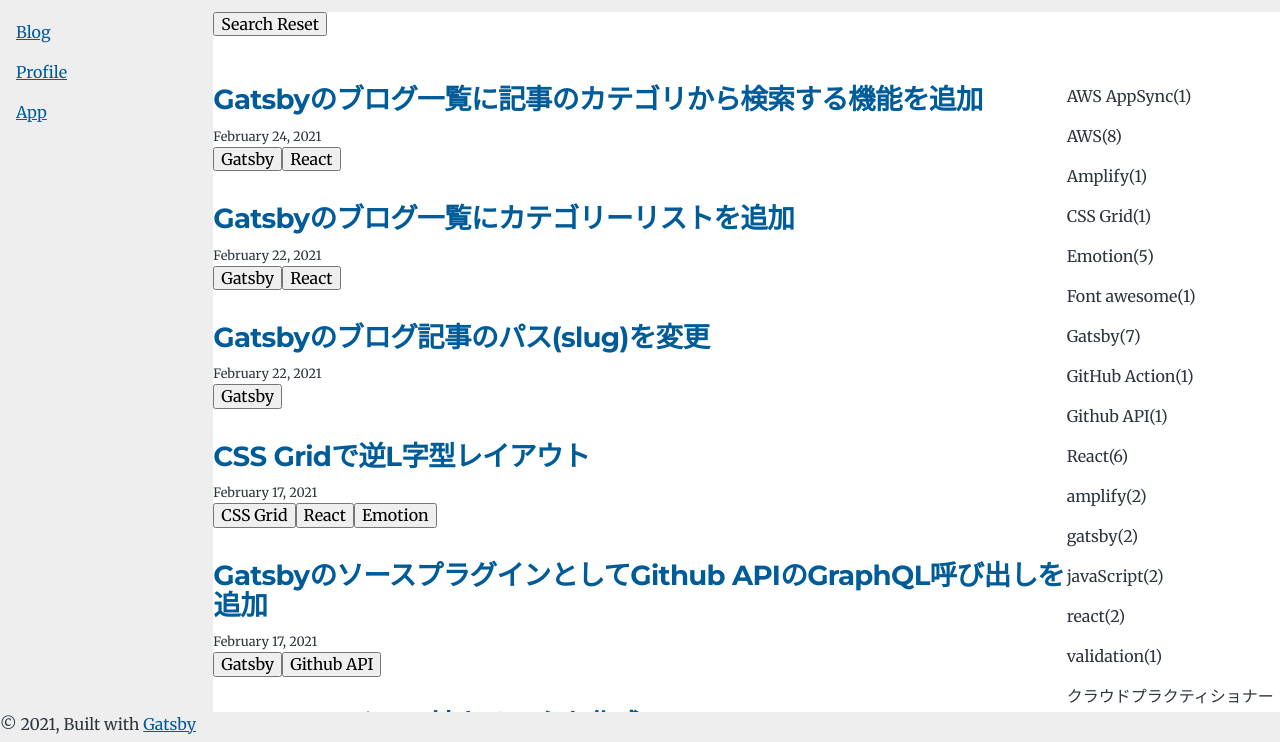
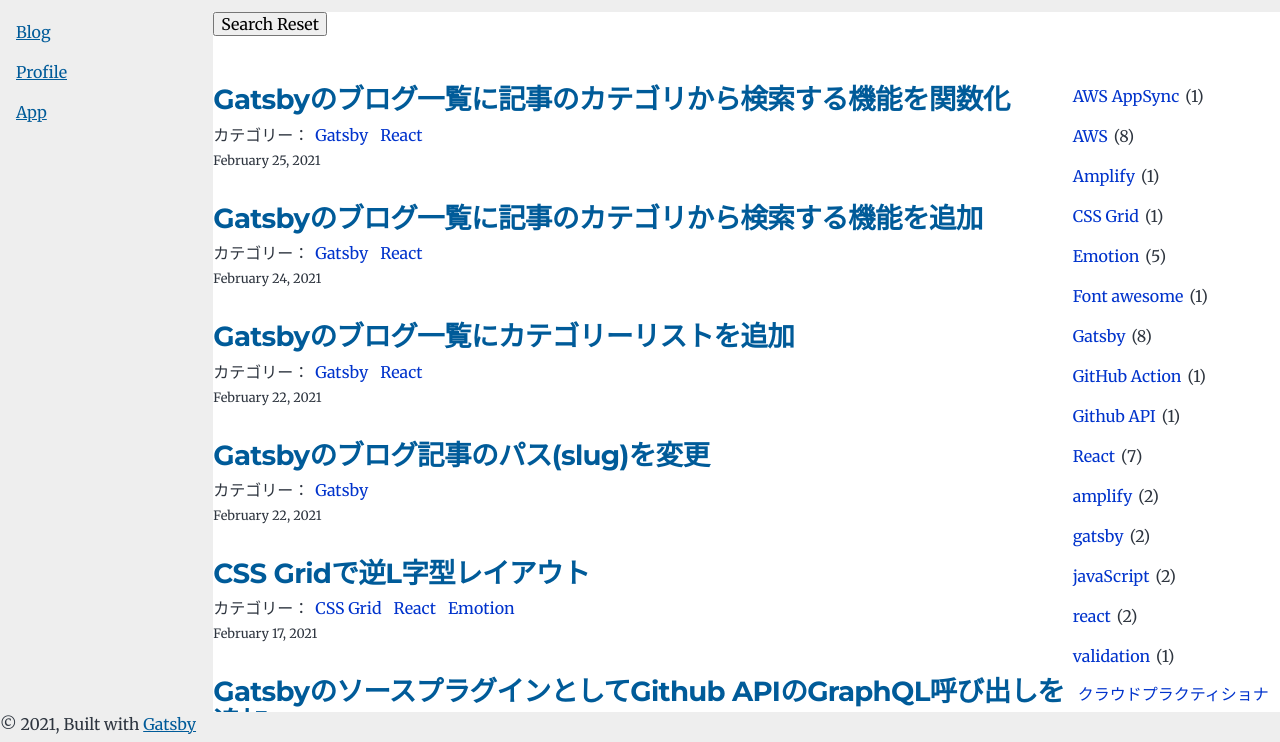
Before and after one commit to tatsu1109/my-blog, a Gatsby site: page / in a window 1280 px wide. Shown: the part 58-800 px from the top of the page. Built offline with nearby package versions, Linux system fonts and the light colour scheme; Gatsby itself is replaced by a stand-in of ours.

Commit message:
検索機能を関数化

```diff
--- /dev/null
+++ b/content/blog/20210225/index.md
@@ -0,0 +1,8 @@
+---
+title: Gatsbyのブログ一覧に記事のカテゴリから検索する機能を関数化
+date: 2021-02-25
+tags: ["Gatsby", "React"]
+---
+
+- カスタムフックは使用せず、単純に検索用ロジックのみ関数に抽出
+- カスタムフックをどこかで使ってみる
--- a/src/pages/index.js
+++ b/src/pages/index.js
@@ -1,8 +1,7 @@
 import React, { useState }from "react"
 import styled from "@emotion/styled"
-import { Link, graphql, useStaticQuery } from "gatsby"
+import { Link, graphql } from "gatsby"
 
-import Bio from "../components/bio"
 import Layout from "../components/layout"
 import SEO from "../components/seo"
 
@@ -20,9 +19,90 @@
   list-style-type:none;
 `
 
+const CategoryTag = styled.button`
+  cursor: pointer;
+  border: none;
+  outline: none;
+  background: transparent;
+  color: #0033cc;
+  &:hover {
+    text-decoration: underline;
+    color: #002080;
+  }
+`
 
-const BlogIndex = ({ location }) => {
-  const data = useStaticQuery(graphql`
+
+const BlogIndex = ({ data, location }) => {
+  const siteTitle = data.site.siteMetadata?.title || `Title`
+  // const posts = data.allMarkdownRemark.nodes
+  const tags = data.allMarkdownRemark.group
+  const [posts, setPosts] = useState(data.allMarkdownRemark.nodes)
+
+  return (
+    <Layout location={location} title={siteTitle}>
+      <SEO title="All posts" />
+      <button onClick={() => setPosts(data.allMarkdownRemark.nodes)}>Search Reset</button>
+      <Wrapper>
+        <BlogList style={{ listStyle: `none` }}>
+        {posts.map(post => {
+          const title = post.frontmatter.title || post.fields.slug
+
+          return (
+            <li key={post.fields.slug}>
+              <article
+                className="post-list-item"
+                itemScope
+                itemType="http://schema.org/Article"
+              >
+                <section>
+                  <h2>
+                    <Link to={post.fields.slug} itemProp="url">
+                      <span itemProp="headline">{title}</span>
+                    </Link>
+                  </h2>
+                  <div>
+                    カテゴリー：
+                    {post.frontmatter.tags !== null
+                      ? post.frontmatter.tags.map((tag, index) =>
+                        <CategoryTag key={index} onClick={() => setPosts(searchPost(posts, tag))}>{tag}</CategoryTag>
+                      )
+                      : <CategoryTag disabled>noTag</CategoryTag>}
+                  </div>
+                  <small>{post.frontmatter.date}</small>
+                </section>
+              </article>
+            </li>
+          )
+        })}
+        </BlogList>
+        <TagsList>
+          {
+            tags.map((tag, index) => {
+              return (
+                <li key={index}>
+                  <CategoryTag onClick={() => setPosts(searchPost(posts, tag.fieldValue))}>{tag.fieldValue}</CategoryTag>
+                  {`(${tag.totalCount})`}
+                </li>
+              )
+            })
+          }
+        </TagsList>
+      </Wrapper>
+    </Layout>
+  )
+}
+
+export default BlogIndex
+
+const searchPost = (posts, targetTag) => {
+  return posts.filter(post => {
+    if (post.frontmatter.tags !== null) {
+      return post.frontmatter.tags.find(tag => tag === targetTag)
+    }
+  })
+}
+
+export const pageQuery = graphql`
   query{
     site {
       siteMetadata {
@@ -50,94 +130,4 @@
           totalCount
       }
     }
-  }`)
-
-  const siteTitle = data.site.siteMetadata?.title || `Title`
-  // const posts = data.allMarkdownRemark.nodes
-  const [posts, setPosts] = useState(data.allMarkdownRemark.nodes)
-  const tags = data.allMarkdownRemark.group
-  if (posts.length === 0) {
-    return (
-      <Layout location={location} title={siteTitle}>
-        <SEO title="All posts" />
-        <Bio />
-        <p>
-          No blog posts found. Add markdown posts to "content/blog" (or the
-          directory you specified for the "gatsby-source-filesystem" plugin in
-          gatsby-config.js).
-        </p>
-      </Layout>
-    )
-  }
-
-  return (
-    <Layout location={location} title={siteTitle}>
-      <SEO title="All posts" />
-      {/* <Bio /> */}
-      <button onClick={() => setPosts(data.allMarkdownRemark.nodes)}>Search Reset</button>
-      <Wrapper>
-        <BlogList style={{ listStyle: `none` }}>
-        {posts.map(post => {
-          const title = post.frontmatter.title || post.fields.slug
-
-          return (
-            <li key={post.fields.slug}>
-              <article
-                className="post-list-item"
-                itemScope
-                itemType="http://schema.org/Article"
-              >
-                <section>
-                  <h2>
-                    <Link to={post.fields.slug} itemProp="url">
-                      <span itemProp="headline">{title}</span>
-                    </Link>
-                  </h2>
-                  <small>{post.frontmatter.date}</small>
-                  <div>
-                    {post.frontmatter.tags !== null
-                      ? post.frontmatter.tags.map(
-                        buttonTag =>
-                          <button
-                            onClick={
-                              () => setPosts(
-                                posts.filter(post => {
-                                  if (post.frontmatter.tags !== null) {
-                                    return post.frontmatter.tags.find(tag => tag === buttonTag)
-                                  }
-                                })
-                              )
-                            }
-                          >
-                            {buttonTag}
-                          </button>
-                      )
-                      : <button>noTag</button>}
-                  </div>
-                </section>
-              </article>
-            </li>
-          )
-        })}
-        </BlogList>
-        <TagsList>
-          {
-            tags.map(tag => <li>{`${tag.fieldValue}(${tag.totalCount})`}</li>)
-          }
-        </TagsList>
-      </Wrapper>
-    </Layout>
-  )
-}
-
-export default BlogIndex
-
-// export const pageQuery = graphql`
-//   query {
-//     site {
-//       siteMetadata {
-//         title
-//       }
-//     }
-//   }
-// `
+  }`
```
